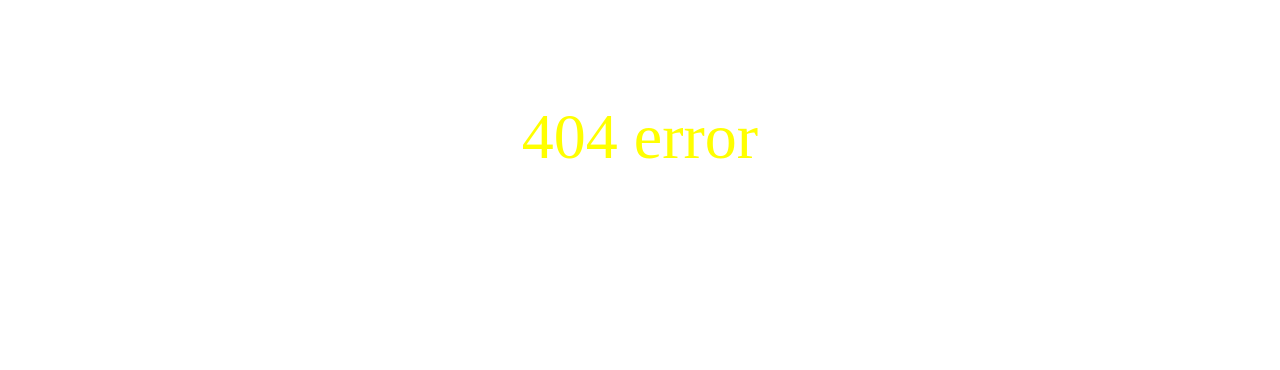
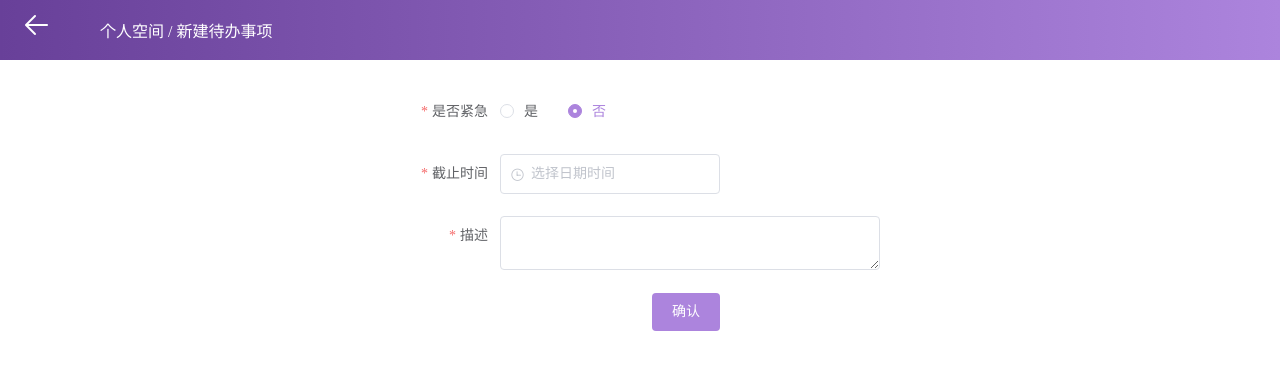
Before and after one commit to limengyun123/vue-knowledge-synergy, a Vue app: page /common/individual/addTodo in a window 1280 px wide. Shown: the top 370 px of the page. Built offline with nearby package versions, Linux system fonts and the light colour scheme.

Commit message:
个人空间的新建待办事项

```diff
--- a/src/api/individual.js
+++ b/src/api/individual.js
@@ -6,6 +6,10 @@ export const getToDoOverviewApi=()=>{
 
 export const getToDoListApi=(time)=>{
     return axios.post('individual/getToDoList',time);
+};
+
+export const addTodoApi = (param)=>{
+    return Promise.resolve(1);
 };
 
 export const getShorthandsApi = (pageInfo)=>{
--- a/src/components/goBackHead.vue
+++ b/src/components/goBackHead.vue
@@ -32,6 +32,10 @@ export default {
             case "editTeammates":
                 this.parentDir = "团队协同";
                 this.childDir = "编辑团员信息";
+                break;
+            case "addTodo":
+                this.parentDir = "个人空间";
+                this.childDir = "新建待办事项";
                 break;
             case 'personalInfo':
                 this.parentDir = "个人信息";
--- a/src/router/index.js
+++ b/src/router/index.js
@@ -74,6 +74,7 @@ const routes = [
 	{ path: '/common/project/assignTask/:id', component: ()=> import('../views/project/assignTask.vue') },
 	{ path: '/common/project/resourceDetail/:id', component: ()=> import('../views/project/resourceDetail.vue') },
 	{ path: '/common/individual/editShorthand/:id', component: ()=> import('../views/individual/editShorthand.vue') },
+	{ path: '/common/individual/addTodo', component: ()=> import('../views/individual/addTodo.vue') },
 	{ path: '*', name: 'error', component: () => import('../components/error.vue') },
 ]
 
--- /dev/null
+++ b/src/views/individual/addTodo.vue
@@ -0,0 +1,88 @@
+<template>
+    <div>
+        <GoBackHead />
+        <el-form :model="todo" ref="todo" status-icon :rules="rules" label-width="100px" class="assign-todo-body">
+            <el-form-item label="是否紧急" prop="isImportant">
+                <el-radio v-model="todo.isImportant" :label="true">是</el-radio>
+                <el-radio v-model="todo.isImportant" :label="false">否</el-radio>
+            </el-form-item>
+            <el-form-item label="截止时间" prop="deadline">
+                <el-date-picker v-model="todo.deadline" type="datetime" placeholder="选择日期时间"> </el-date-picker>
+            </el-form-item>
+            <el-form-item label="描述" prop="content">
+                <el-input type="textarea" v-model="todo.content"></el-input>
+            </el-form-item>
+            <el-form-item>
+                <el-button type="primary" class="submit-button" @click="submitTodo">确认</el-button>
+            </el-form-item>
+        </el-form>
+    </div>
+</template>
+
+<script>
+import GoBackHead from '../../components/goBackHead';
+import {addTodoApi} from '../../api/individual';
+
+export default {
+    name: "AddTodo",
+    components:{
+        'GoBackHead': GoBackHead
+    },
+    data(){
+        return {
+            mates:[],
+            todo:{
+                isImportant: false,
+                deadline: '',
+                content: '',
+            },
+            rules:{
+                isImportant:{ required: true, message: "请选择事件是否紧急", trigger: 'blur' },
+                deadline:[
+                    { required: true, message: "请选择任务结束时间", trigger: 'blur' },
+                    {
+                        validator:(rule, value, callback)=>{
+                            if(value>new Date()){
+                                callback();
+                            }
+                            callback(new Error("请检查是否选择错误"));
+
+                        },
+                        trigger: blur
+                    }
+                ],
+                content:[
+                    { required: true, message: "请对事件加以描述", trigger: 'blur' },
+                    { min: 1, max: 500, message: "请输入1-500个字符", trigger: 'blur' }
+                ],
+            }
+        }
+    },
+    methods:{
+        submitTodo(){
+            this.$refs['todo'].validate((valid)=>{
+                if(valid){
+                    //console.log(this.todo);
+                    addTodoApi(this.todo).then((result)=>{
+                        this.$message.success("成功新建事项");
+                        this.$refs["todo"].resetFields();
+                    }).catch((reason)=>{
+                        this.$message.error(reason);
+                    })
+                }
+            })
+        }
+    }
+}
+</script>
+
+<style>
+.assign-todo-body{
+    width: 30rem;
+    margin: 2rem auto;
+}
+
+.submit-button{
+    margin: 0 40%;
+}
+</style>
--- a/src/views/individual/toDoList.vue
+++ b/src/views/individual/toDoList.vue
@@ -27,6 +27,7 @@
                         <el-option v-for="item in timeOptions" :key="item" :label="item" :value="item">
                         </el-option>
                     </el-select>
+                    <el-button type="primary" @click="addTodo" class='add-todo-button'>新建事项</el-button>
                 </div>
                 <div class='todo-detail-body'>
                     <!-- 事件重要程度：a>b>c -->
@@ -79,7 +80,10 @@ export default {
         },
         changeTimeRange(e){
             this.getToDoList();
-        }
+        },
+        addTodo(){
+            this.$router.push('/common/individual/addTodo');
+        },
     }
 }
 </script>
@@ -135,6 +139,12 @@ export default {
     color: lightgreen;
 }
 
+
+.add-todo-button{
+    float: right;
+}
+
+
 .todo-detail{
     width: 94%;
     padding: 0 3%;
--- a/src/views/profile/personalInfo.vue
+++ b/src/views/profile/personalInfo.vue
@@ -24,8 +24,8 @@
                         <el-input v-model="userInfo.actualName" autocomplete="off"></el-input>
                     </el-form-item>
                     <el-form-item label="性别" prop="sex">
-                        <el-radio v-model="userInfo.sex" label="男">男</el-radio>
-                        <el-radio v-model="userInfo.sex" label="女">女</el-radio>
+                        <el-radio v-model="userInfo.sex" :label="true">男</el-radio>
+                        <el-radio v-model="userInfo.sex" :label="false">女</el-radio>
                     </el-form-item>
                     <el-form-item label="手机号码" prop="mobile">
                         <el-input v-model="userInfo.mobile"></el-input>
--- a/src/views/project/projectSetting.vue
+++ b/src/views/project/projectSetting.vue
@@ -9,8 +9,8 @@
             </el-form-item>
             <el-form-item label="是否归档" prop="finished">
                 <el-radio-group v-model="projectInfo.finished">
-                    <el-radio :label="1">是</el-radio>
-                    <el-radio :label="2">否</el-radio>
+                    <el-radio :label="true">是</el-radio>
+                    <el-radio :label="false">否</el-radio>
                 </el-radio-group>
             </el-form-item>
             <el-form-item>
@@ -32,7 +32,7 @@ export default {
                 pId: '',
                 projectName: '',
                 deadline: '',
-                finished: 1
+                finished: false
             },
             infoRules:{
 
--- a/src/views/project/projectTasks.vue
+++ b/src/views/project/projectTasks.vue
@@ -49,7 +49,7 @@
 
         <div class='task-overview-part'>
             <div class='task-overview-title'><h3>团队任务</h3></div>
-            <el-button type="primary" @buttonClick='addTask' class='assign-task-button'>添加任务</el-button>
+            <el-button type="primary" @click='addTask' class='assign-task-button'>添加任务</el-button>
             <div class='task-overview-body'>
                 <div class='task-overview-item'>
                     <p>总任务</p><div class='blue-text'>{{taskOverviewTeam.total}}</div>
--- a/src/views/project/resourceDetail.vue
+++ b/src/views/project/resourceDetail.vue
@@ -16,7 +16,7 @@
                     <div><b>评 论 数： </b>{{getResourceRepliesCount}}</div>
                 </div>
                 <div class='resource-detail-description-delete'>
-                    <el-button type="primary" @buttonClick="deleteResource">删 除</el-button></div>
+                    <el-button type="primary" @click="deleteResource">删 除</el-button></div>
             </div>
             <div class='resource-detail-title'><h3>资源预览</h3></div>
             <div class="resource-detail-show">
@@ -59,8 +59,8 @@
                         width="25rem">
                         <el-input type="textarea" v-model="replyInput" placeholder="请输入您的评论"></el-input>
                         <span slot="footer" class="dialog-footer">
-                            <el-button @buttonClick="closeDialog">取 消</el-button>
-                            <el-button type="primary" @buttonClick="sendReply">发 送</el-button>
+                            <el-button @click="closeDialog">取 消</el-button>
+                            <el-button type="primary" @click="sendReply">发 送</el-button>
                         </span>
                     </el-dialog>
 
--- a/src/views/project/uploadResource.vue
+++ b/src/views/project/uploadResource.vue
@@ -69,10 +69,10 @@ export default {
             let formData = new FormData();
             if(this.fileList.length){
                 this.fileList.forEach((file,index) => {
-                    formData.append(`file_${index}`,file)
+                    formData.append(`file_${index}`,file);
                 });
 
-                uploadResourcesApi({fileList: formData}).then((result)=>{
+                uploadResourcesApi({pId:1, fileList: formData}).then((result)=>{
                     this.$message({
                         type: 'success',
                         message: result.msg,
--- a/src/views/team/editTeammates.vue
+++ b/src/views/team/editTeammates.vue
@@ -2,11 +2,16 @@
     <div>
         <GoBackHead />
         <div class="team-permission-table">
-            <el-table :data="teammates" class="project-permission-table" border>
-                <el-table-column fixed prop="userName" label="姓名" width="80"> </el-table-column>
-                <el-table-column fixed prop="sex" label="性别" width="80"> </el-table-column>
-                <el-table-column fixed prop="email" label="邮箱" width="120"> </el-table-column>
-                <el-table-column fixed prop="joinTime" label="入群时间" width="120"> </el-table-column>
+            <el-table :data="teammates">
+                <el-table-column prop="actualName" label="姓名" width="80"> </el-table-column>
+                <el-table-column prop="sex" label="性别" width="80">
+                    <template slot-scope="scope">
+                            <span v-if="scope.row.sex">男</span>
+                            <span v-else>女</span>
+                        </template>
+                </el-table-column>
+                <el-table-column prop="email" label="邮箱" width="200"> </el-table-column>
+                <el-table-column prop="joinTime" label="入群时间" width="150"> </el-table-column>
                 <el-table-column label="成员权限" >
                     <el-table-column prop="permissionEdit" label="设置团员权限" width="120">
                         <template slot-scope="scope">
@@ -15,6 +20,12 @@
                         </template>
                     </el-table-column>
                     <el-table-column prop="permissionTask" label="编辑团队" width="80">
+                        <template slot-scope="scope">
+                            <span v-if="scope.row.permissionTask" class="el-icon-check" :index="scope.row.projectId"></span>
+                            <span v-else class="el-icon-close" :index="scope.row.projectId"></span>
+                        </template>
+                    </el-table-column>
+                    <el-table-column prop="permissionTask" label="发布公告" width="80">
                         <template slot-scope="scope">
                             <span v-if="scope.row.permissionTask" class="el-icon-check" :index="scope.row.projectId"></span>
                             <span v-else class="el-icon-close" :index="scope.row.projectId"></span>
@@ -61,14 +72,15 @@ export default {
     },
     data(){
         return {
-            teammates:{
+            teammates:[
+                {
                 id: 481933,
                 actualName: '赵浩',
                 sex: true,
                 email: '47828743@qq.com',
                 phone: '18573829753',
                 joinTime: '2020-09-21 18:42'
-            },
+            },]
         }
     }
 }
```
